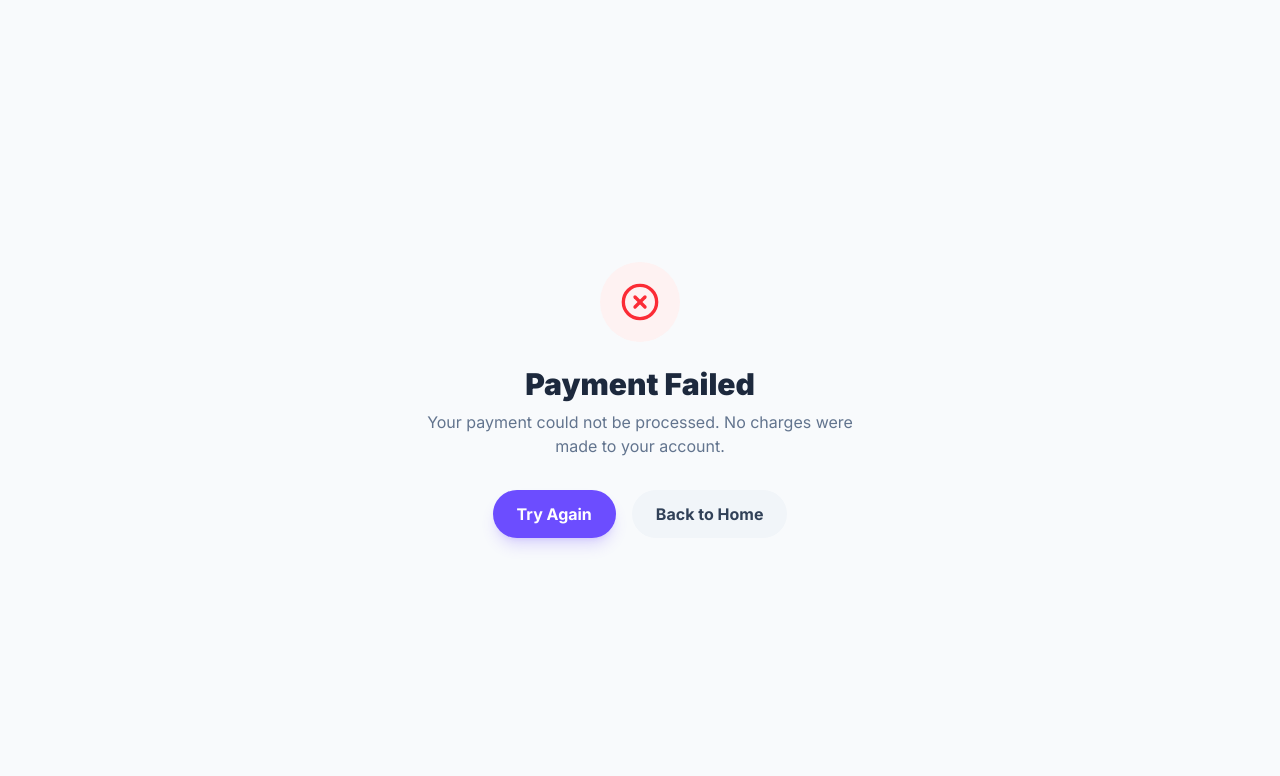
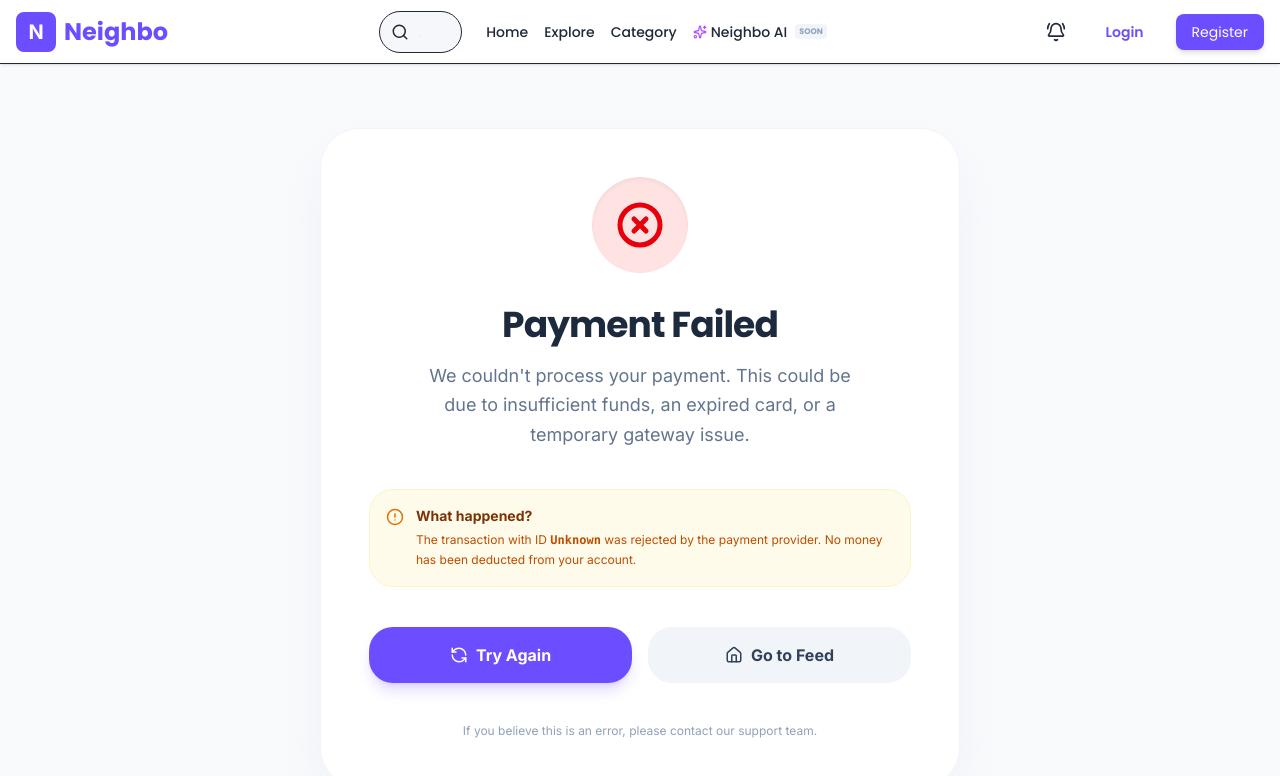
Before and after one commit to riya1689/neighbo-frontend, a Next.js app: page /payment/fail in a window 1280 px wide. Shown: the top 776 px of the page. Built offline with nearby package versions, Linux system fonts and the light colour scheme.

Commit message:
Update payment success, fail, cancel UI

```diff
--- a/src/app/payment/cancel/page.tsx
+++ b/src/app/payment/cancel/page.tsx
@@ -1,29 +1,52 @@
 "use client";
 
 import React from "react";
-import { useRouter } from "next/navigation";
-import { Ban } from "lucide-react";
+import Navbar from "@/components/layout/Navbar";
+import { motion } from "framer-motion";
+import { Info, Home, ArrowLeft } from "lucide-react";
+import Link from "next/link";
 
 export default function PaymentCancelPage() {
-  const router = useRouter();
+  return (
+    <div className="min-h-screen bg-slate-50 font-inter">
+      <Navbar />
 
-  return (
-    <div className="min-h-screen bg-slate-50 flex items-center justify-center">
-      <div className="text-center max-w-md">
-        <div className="w-20 h-20 bg-amber-50 rounded-full flex items-center justify-center mx-auto mb-6">
-          <Ban size={40} className="text-amber-500" />
-        </div>
-        <h1 className="text-3xl font-black text-slate-800 mb-2">Payment Cancelled</h1>
-        <p className="text-slate-500 mb-8">
-          You cancelled the payment. No charges were made.
-        </p>
-        <button
-          onClick={() => router.push("/")}
-          className="px-6 py-3 bg-primary text-white rounded-2xl font-bold hover:bg-primary/90 transition shadow-lg shadow-primary/20"
+      <main className="container mx-auto max-w-2xl px-4 pt-32 pb-20">
+        <motion.div
+          initial={{ opacity: 0, y: 20 }}
+          animate={{ opacity: 1, y: 0 }}
+          className="bg-white rounded-[40px] shadow-2xl shadow-slate-200/60 p-8 md:p-12 text-center border border-slate-100"
         >
-          Back to Home
-        </button>
-      </div>
+          <div className="w-24 h-24 bg-slate-100 text-slate-400 rounded-full flex items-center justify-center mx-auto mb-8 shadow-inner">
+            <Info size={48} strokeWidth={2.5} />
+          </div>
+
+          <h1 className="text-3xl md:text-4xl font-poppins font-black text-slate-800 mb-4 tracking-tight">
+            Payment Cancelled
+          </h1>
+
+          <p className="text-slate-500 text-lg mb-10 max-w-md mx-auto leading-relaxed">
+            You have cancelled the payment process. No charges were made to your account.
+          </p>
+
+          <div className="flex flex-col sm:flex-row gap-4">
+            <Link
+              href="/premium"
+              className="flex-1 flex items-center justify-center gap-2 py-4 bg-primary text-white rounded-2xl font-bold hover:bg-primary/90 transition shadow-lg shadow-primary/20"
+            >
+              <ArrowLeft size={18} />
+              Return to Plans
+            </Link>
+            <Link
+              href="/"
+              className="flex-1 flex items-center justify-center gap-2 py-4 bg-slate-100 text-slate-700 rounded-2xl font-bold hover:bg-slate-200 transition"
+            >
+              <Home size={18} />
+              Go to Feed
+            </Link>
+          </div>
+        </motion.div>
+      </main>
     </div>
   );
 }
--- a/src/app/payment/fail/page.tsx
+++ b/src/app/payment/fail/page.tsx
@@ -1,45 +1,70 @@
 "use client";
 
-import React, { Suspense } from "react";
-import { useRouter } from "next/navigation";
-import { XCircle } from "lucide-react";
+import React from "react";
+import { useSearchParams } from "next/navigation";
+import Navbar from "@/components/layout/Navbar";
+import { motion } from "framer-motion";
+import { XCircle, RefreshCcw, Home, AlertCircle } from "lucide-react";
+import Link from "next/link";
 
-function FailContent() {
-  const router = useRouter();
+export default function PaymentFailPage() {
+  const searchParams = useSearchParams();
+  const tranId = searchParams.get("tran_id");
 
   return (
-    <div className="min-h-screen bg-slate-50 flex items-center justify-center">
-      <div className="text-center max-w-md">
-        <div className="w-20 h-20 bg-red-50 rounded-full flex items-center justify-center mx-auto mb-6">
-          <XCircle size={40} className="text-red-500" />
-        </div>
-        <h1 className="text-3xl font-black text-slate-800 mb-2">Payment Failed</h1>
-        <p className="text-slate-500 mb-8">
-          Your payment could not be processed. No charges were made to your account.
-        </p>
-        <div className="flex gap-4 justify-center">
-          <button
-            onClick={() => router.push("/premium")}
-            className="px-6 py-3 bg-primary text-white rounded-2xl font-bold hover:bg-primary/90 transition shadow-lg shadow-primary/20"
-          >
-            Try Again
-          </button>
-          <button
-            onClick={() => router.push("/")}
-            className="px-6 py-3 bg-slate-100 text-slate-700 rounded-2xl font-bold hover:bg-slate-200 transition"
-          >
-            Back to Home
-          </button>
-        </div>
-      </div>
+    <div className="min-h-screen bg-slate-50 font-inter">
+      <Navbar />
+
+      <main className="container mx-auto max-w-2xl px-4 pt-32 pb-20">
+        <motion.div
+          initial={{ opacity: 0, y: 20 }}
+          animate={{ opacity: 1, y: 0 }}
+          className="bg-white rounded-[40px] shadow-2xl shadow-slate-200/60 p-8 md:p-12 text-center border border-slate-100"
+        >
+          <div className="w-24 h-24 bg-red-100 text-red-600 rounded-full flex items-center justify-center mx-auto mb-8 shadow-inner">
+            <XCircle size={48} strokeWidth={2.5} />
+          </div>
+
+          <h1 className="text-3xl md:text-4xl font-poppins font-black text-slate-800 mb-4 tracking-tight">
+            Payment Failed
+          </h1>
+
+          <p className="text-slate-500 text-lg mb-10 max-w-md mx-auto leading-relaxed">
+            We couldn't process your payment. This could be due to insufficient funds, an expired card, or a temporary gateway issue.
+          </p>
+
+          <div className="bg-amber-50 rounded-2xl p-4 mb-10 border border-amber-100 flex items-start gap-3 text-left">
+            <AlertCircle className="text-amber-600 shrink-0 mt-0.5" size={18} />
+            <div>
+              <p className="text-sm font-bold text-amber-900">What happened?</p>
+              <p className="text-xs text-amber-700 mt-1 leading-relaxed">
+                The transaction with ID <span className="font-mono font-bold">{tranId || "Unknown"}</span> was rejected by the payment provider. No money has been deducted from your account.
+              </p>
+            </div>
+          </div>
+
+          <div className="flex flex-col sm:flex-row gap-4">
+            <Link
+              href="/premium"
+              className="flex-1 flex items-center justify-center gap-2 py-4 bg-primary text-white rounded-2xl font-bold hover:bg-primary/90 transition shadow-lg shadow-primary/20"
+            >
+              <RefreshCcw size={18} />
+              Try Again
+            </Link>
+            <Link
+              href="/"
+              className="flex-1 flex items-center justify-center gap-2 py-4 bg-slate-100 text-slate-700 rounded-2xl font-bold hover:bg-slate-200 transition"
+            >
+              <Home size={18} />
+              Go to Feed
+            </Link>
+          </div>
+
+          <p className="mt-10 text-xs text-slate-400">
+            If you believe this is an error, please contact our support team.
+          </p>
+        </motion.div>
+      </main>
     </div>
   );
 }
-
-export default function PaymentFailPage() {
-  return (
-    <Suspense fallback={<div className="min-h-screen bg-slate-50" />}>
-      <FailContent />
-    </Suspense>
-  );
-}
--- /dev/null
+++ b/src/app/payment/success/page.tsx
@@ -0,0 +1,174 @@
+"use client";
+
+import React, { useEffect, useState } from "react";
+import { useSearchParams, useRouter } from "next/navigation";
+import Navbar from "@/components/layout/Navbar";
+import { motion } from "framer-motion";
+import { CheckCircle2, ArrowRight, Home, Receipt, Loader2, Download } from "lucide-react";
+import Link from "next/link";
+import toast from "react-hot-toast";
+import CashMemoModal from "@/components/payment/CashMemoModal";
+
+export default function PaymentSuccessPage() {
+  const searchParams = useSearchParams();
+  const router = useRouter();
+  const tranId = searchParams.get("tran_id");
+  const [loading, setLoading] = useState(true);
+  const [transaction, setTransaction] = useState<any>(null);
+  const [showInvoice, setShowInvoice] = useState(false);
+
+  useEffect(() => {
+    if (!tranId) {
+      setLoading(false);
+      return;
+    }
+
+    const verifyPayment = async () => {
+      try {
+        const token = localStorage.getItem("token");
+        if (!token) {
+          toast.error("Please login to see transaction details.");
+          setLoading(false);
+          return;
+        }
+
+        const apiUrl = process.env.NEXT_PUBLIC_API_URL || "http://localhost:5000/api";
+        const res = await fetch(`${apiUrl}/payments/verify/${tranId}`, {
+          headers: {
+            Authorization: `Bearer ${token}`,
+          },
+        });
+
+        const data = await res.json();
+        if (res.ok) {
+          const isPlan = tranId.startsWith("P_");
+
+          // Normalize buyer and neighborhood for the modal
+          const buyer = data.buyer || {};
+          const normalizedBuyer = {
+            displayName: buyer.displayName || "User",
+            username: buyer.username || "user",
+            email: buyer.email || "user@example.com",
+            neighborhood: buyer.neighborhood?.name || "Neighbo Community"
+          };
+
+          setTransaction({
+            ...data,
+            type: isPlan ? "PLAN" : "UNLOCK",
+            buyer: normalizedBuyer,
+            planType: data.planType,
+            postTitle: data.post?.title
+          });
+        } else {
+          toast.error("Could not verify transaction.");
+        }
+      } catch (err) {
+        console.error(err);
+        toast.error("Failed to fetch transaction details.");
+      } finally {
+        setLoading(false);
+      }
+    };
+
+    verifyPayment();
+  }, [tranId]);
+
+  if (loading) {
+    return (
+      <div className="min-h-screen bg-slate-50 flex items-center justify-center">
+        <div className="text-center space-y-4">
+          <Loader2 className="w-12 h-12 text-primary animate-spin mx-auto" />
+          <p className="text-slate-500 font-medium animate-pulse">Verifying your payment...</p>
+        </div>
+      </div>
+    );
+  }
+
+  return (
+    <div className="min-h-screen bg-slate-50 font-inter">
+      <Navbar />
+
+      <main className="container mx-auto max-w-2xl px-4 pt-32 pb-20">
+        <motion.div
+          initial={{ opacity: 0, y: 20 }}
+          animate={{ opacity: 1, y: 0 }}
+          className="bg-white rounded-[40px] shadow-2xl shadow-slate-200/60 p-8 md:p-12 text-center border border-slate-100"
+        >
+          <div className="w-24 h-24 bg-green-100 text-green-600 rounded-full flex items-center justify-center mx-auto mb-8 shadow-inner">
+            <CheckCircle2 size={48} strokeWidth={2.5} />
+          </div>
+
+          <h1 className="text-3xl md:text-4xl font-poppins font-black text-slate-800 mb-4 tracking-tight">
+            Payment Successful!
+          </h1>
+
+          <p className="text-slate-500 text-lg mb-10 max-w-md mx-auto leading-relaxed">
+            Thank you for your purchase. Your transaction has been completed and your account has been updated.
+          </p>
+
+          {transaction && (
+            <div className="bg-slate-50 rounded-3xl p-6 mb-10 border border-slate-100 text-left">
+              <div className="flex justify-between items-center mb-4">
+                <span className="text-xs font-bold text-slate-400 uppercase tracking-widest">Transaction Details</span>
+                <span className="px-3 py-1 bg-green-100 text-green-700 text-[10px] font-black uppercase rounded-full">Completed</span>
+              </div>
+
+              <div className="space-y-3">
+                <div className="flex justify-between text-sm">
+                  <span className="text-slate-500">Transaction ID</span>
+                  <span className="font-mono font-bold text-slate-700">{tranId}</span>
+                </div>
+                <div className="flex justify-between text-sm">
+                  <span className="text-slate-500">Amount Paid</span>
+                  <span className="font-bold text-slate-900">৳{transaction.amount?.toLocaleString()} BDT</span>
+                </div>
+                <div className="flex justify-between text-sm">
+                  <span className="text-slate-500">Purchase Type</span>
+                  <span className="font-bold text-slate-900">{transaction.type === "PLAN" ? "Premium Subscription" : "Content Unlock"}</span>
+                </div>
+              </div>
+            </div>
+          )}
+
+          <div className="flex flex-col sm:flex-row gap-4">
+            <button
+              onClick={() => setShowInvoice(true)}
+              className="flex-1 flex items-center justify-center gap-2 py-4 bg-slate-900 text-white rounded-2xl font-bold hover:bg-slate-800 transition shadow-lg shadow-slate-900/20"
+            >
+              <Receipt size={18} />
+              View Invoice
+            </button>
+            <Link
+              href="/"
+              className="flex-1 flex items-center justify-center gap-2 py-4 bg-primary text-white rounded-2xl font-bold hover:bg-primary/90 transition shadow-lg shadow-primary/20"
+            >
+              <Home size={18} />
+              Go to Feed
+            </Link>
+          </div>
+
+          <div className="mt-10 pt-8 border-t border-slate-100">
+            <Link href="/premium" className="text-slate-400 hover:text-primary transition text-sm font-bold flex items-center justify-center gap-2">
+              Back to Premium Plans <ArrowRight size={14} />
+            </Link>
+          </div>
+        </motion.div>
+      </main>
+
+      {showInvoice && transaction && (
+        <CashMemoModal
+          transaction={{
+            ...transaction,
+            buyer: transaction.buyer || {
+              displayName: "User",
+              username: "user",
+              email: "user@example.com",
+              neighborhood: "Neighbo Community"
+            }
+          }}
+          onClose={() => setShowInvoice(false)}
+        />
+      )}
+    </div>
+  );
+}
--- a/src/app/premium/page.tsx
+++ b/src/app/premium/page.tsx
@@ -72,7 +72,7 @@ export default function PremiumPage() {
         // Redirect to SSLCommerz Gateway
         window.location.href = data.url;
       } else {
-        toast.error(data.message || "Failed to initiate payment.");
+        toast.error(data.reason || data.message || "Failed to initiate payment.");
       }
     } catch (err) {
       toast.error("Something went wrong. Please try again.");
```
